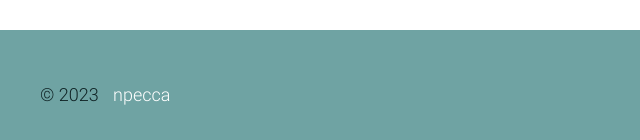
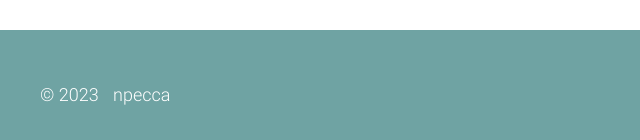
Before and after one commit to npecca/rsschool-cv, a plain HTML site: page index.html in a window 1280 px wide. Shown: the part 1617-1757 px from the top of the page, 0-640 px from the left. Drawn offline with Linux system fonts and the light colour scheme.

Commit message:
fix: change text color in footer

```diff
--- a/style.css
+++ b/style.css
@@ -159,6 +159,9 @@ pre{
   display: flex;
   justify-content: space-between;
 }
+.footer-container div{
+  color: #ffffff;
+}
 @media (max-width: 768px) {
   .section {
     width: 100%;
```
